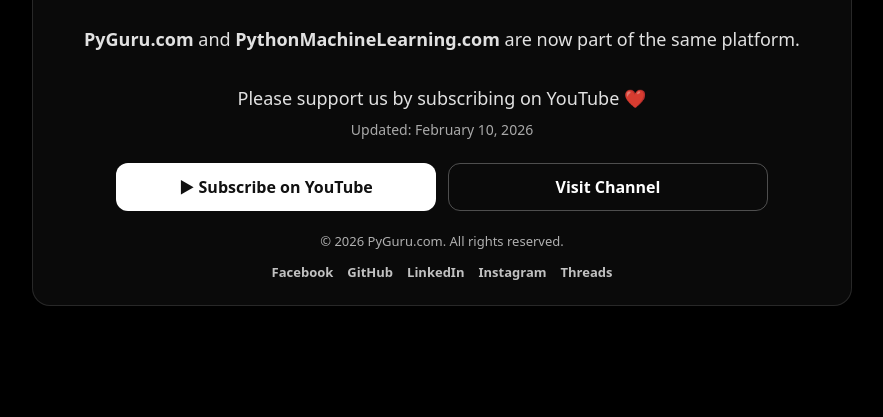
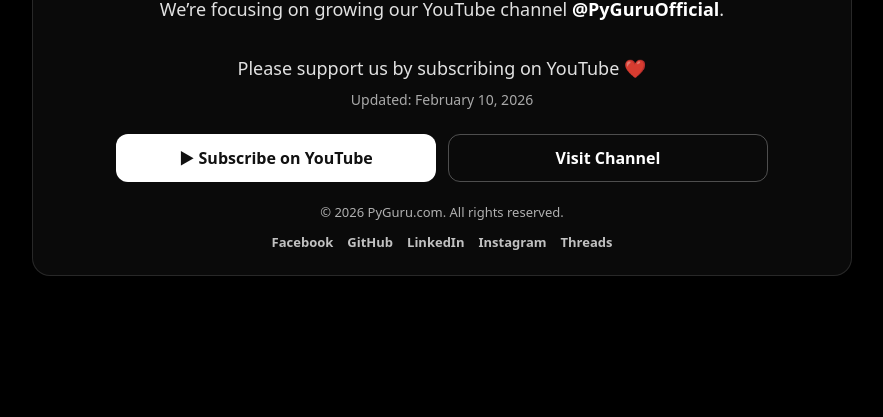
Before and after one commit to VedicJyotishAI/pg, a plain HTML site: page index.html in a window 1280 px wide. Shown: the part 383-800 px from the top of the page, without its empty margins (198-1081 px from the left). Drawn offline with Linux system fonts and the light colour scheme.

Commit message:
Update index.html

```diff
--- a/index.html
+++ b/index.html
@@ -197,9 +197,6 @@
         We’re focusing on growing our YouTube channel
         <strong style="color:#fff;">@PyGuruOfficial</strong>.
         <br><br>
-        <strong>PyGuru.com</strong> and <strong>PythonMachineLearning.com</strong>
-        are now part of the same platform.
-        <br><br>
         Please support us by subscribing on YouTube ❤️
         <br>
         <span style="font-size:14px;color:rgba(255,255,255,0.65);">
```
